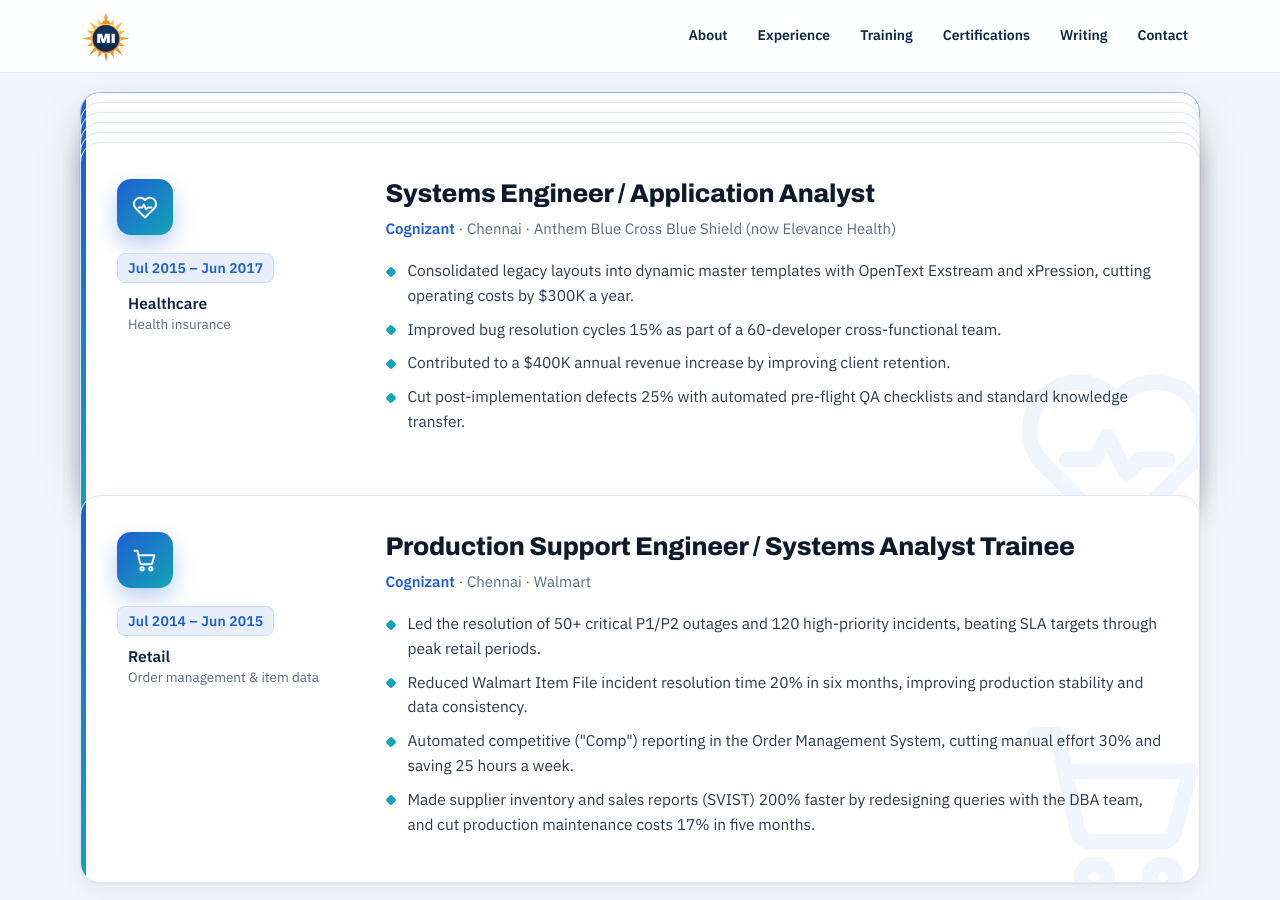
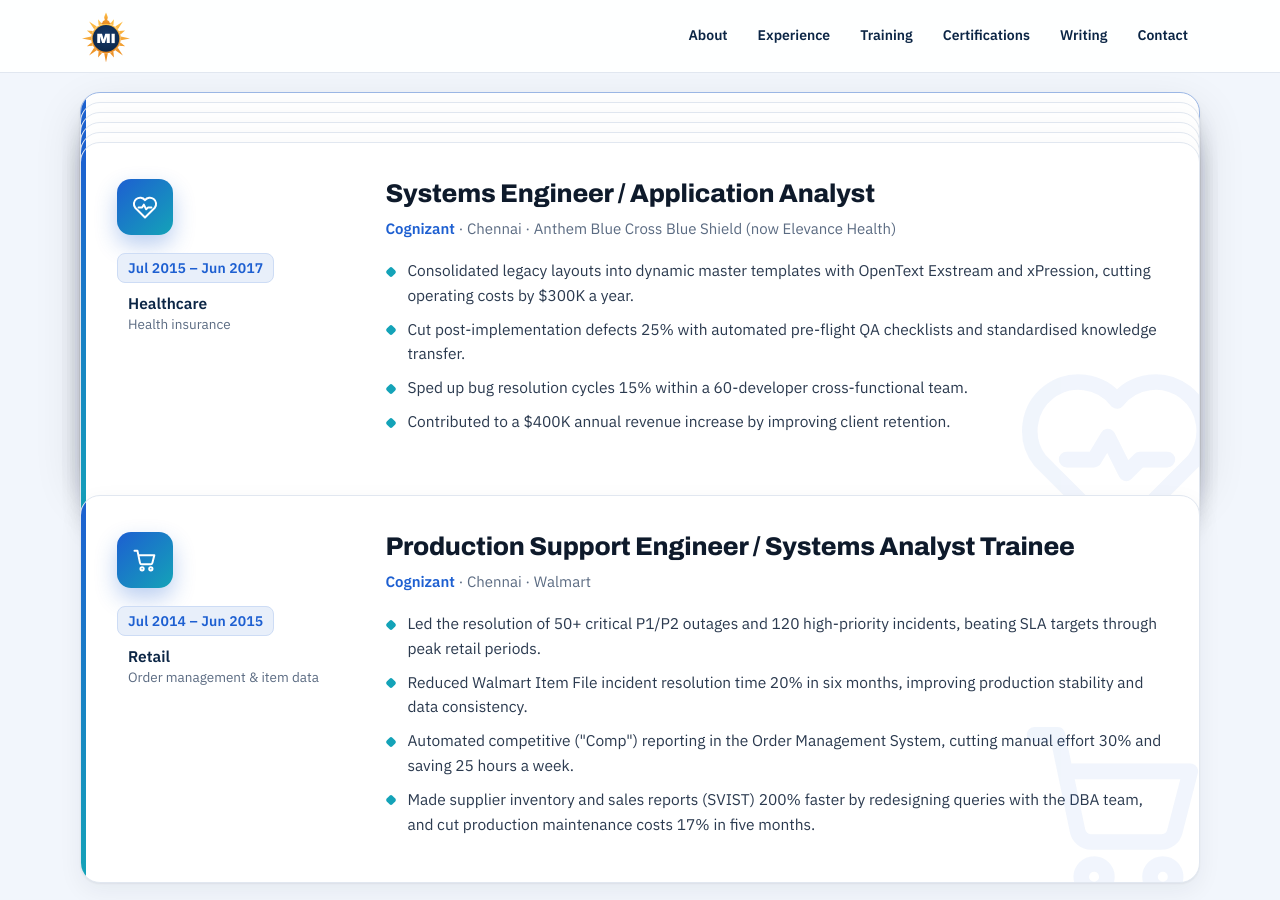
Before and after one commit to Madhan-I/Madhan-I.github.io, a Jekyll site: the page built from index.html, in a window 1280 px wide and 900 px high, scrolled down 4174 px. Built offline with Jekyll 4.4.1, drawn with Linux system fonts in a browser that asks for light colours.

Commit message:
Reorder and tighten Anthem points
Co-Authored-By: Claude Opus 5.5 <noreply@anthropic.com>
Claude-Session: https://claude.ai/code/session_01MFRrTt7LBDdX57m85KHNGp

```diff
--- a/_data/profile.yml
+++ b/_data/profile.yml
@@ -154,10 +154,10 @@ experience:
     company: Cognizant
     detail: Chennai · Anthem Blue Cross Blue Shield (now Elevance Health)
     points:
-      - Consolidated legacy layouts into dynamic master templates with OpenText Exstream and xPression, cutting operating costs by $300K a year.
-      - Improved bug resolution cycles 15% as part of a 60-developer cross-functional team.
-      - Contributed to a $400K annual revenue increase by improving client retention.
-      - Cut post-implementation defects 25% with automated pre-flight QA checklists and standard knowledge transfer.
+      - "Consolidated legacy layouts into dynamic master templates with OpenText Exstream and xPression, cutting operating costs by $300K a year."
+      - "Cut post-implementation defects 25% with automated pre-flight QA checklists and standardised knowledge transfer."
+      - "Sped up bug resolution cycles 15% within a 60-developer cross-functional team."
+      - "Contributed to a $400K annual revenue increase by improving client retention."
   - dates: Jul 2014 – Jun 2015
     title: Production Support Engineer / Systems Analyst Trainee
     sector: "Retail · Order management & item data"
```
